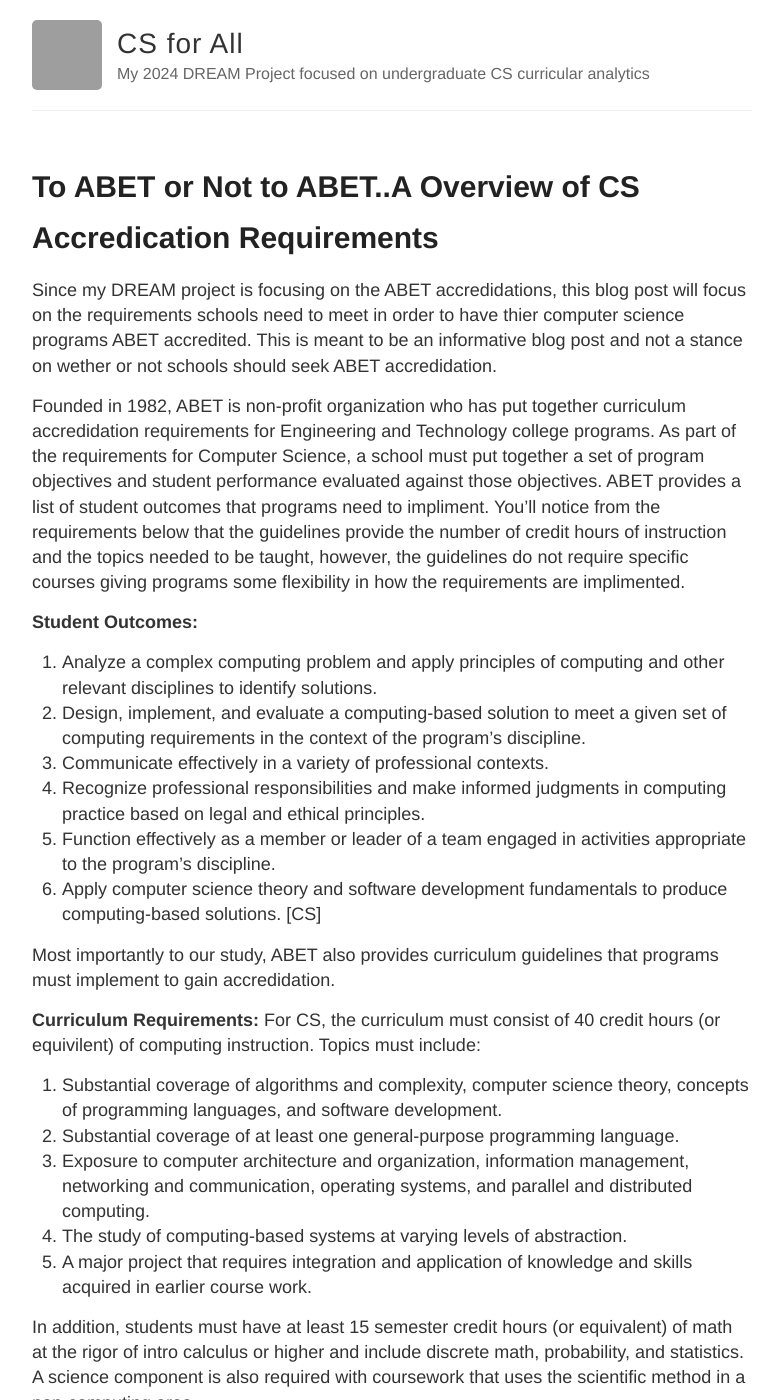
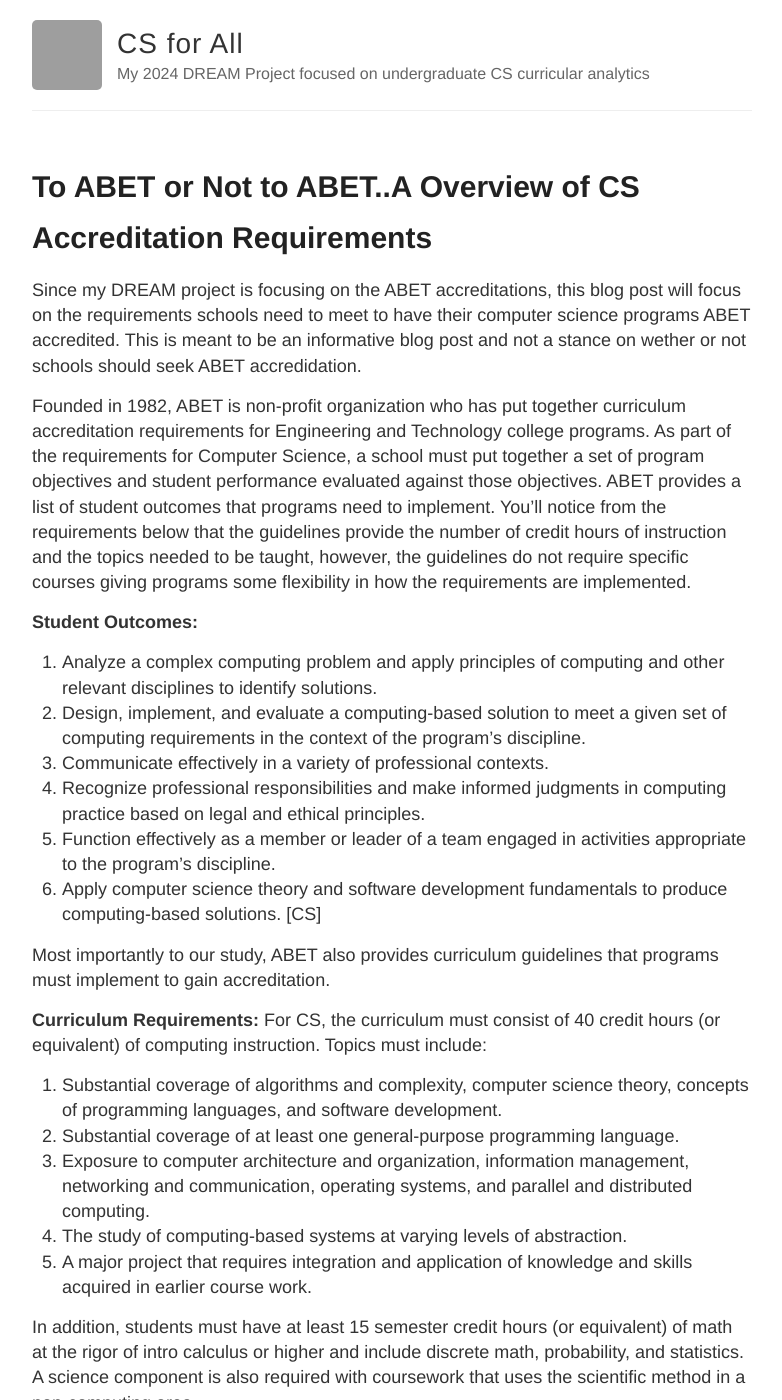
Before and after one commit to scolino/scolino.github.io, a Jekyll site: the page built from _posts/2024-08-06-abet.md, in a window 1280 px wide and 1400 px high. Shown: the whole window, without its empty margins (248-1030 px from the left). Built offline with Jekyll 4.4.1, drawn with Linux system fonts in a browser that asks for light colours; grey boxes are pictures that could not be loaded.

Commit message:
update blog posts

```diff
--- a/_posts/2024-08-06-abet.md
+++ b/_posts/2024-08-06-abet.md
@@ -1,11 +1,11 @@
 ---
 layout: post
-title: To ABET or Not to ABET..A Overview of CS Accredication Requirements
+title: To ABET or Not to ABET..A Overview of CS Accreditation  Requirements
 ---
-Since my DREAM project is focusing on the ABET accredidations, this blog post will focus on the requirements schools need to meet in order to have thier computer science programs ABET accredited. This is meant to be an informative blog post and not a stance on wether or not schools should seek ABET accredidation.
+Since my DREAM project is focusing on the ABET accreditations, this blog post will focus on the requirements schools need to meet to have their computer science programs ABET accredited. This is meant to be an informative blog post and not a stance on wether or not schools should seek ABET accredidation.
 
 
-Founded in 1982, ABET is non-profit organization who has put together curriculum accredidation requirements for Engineering and Technology college programs.  As part of the requirements for Computer Science, a school must put together a set of program objectives and student performance evaluated against those objectives. ABET provides a list of student outcomes that programs need to impliment. You'll notice from the requirements below that the guidelines provide the number of credit hours of instruction and the topics needed to be taught, however, the guidelines do not require specific courses giving programs some flexibility in how the requirements are implimented.
+Founded in 1982, ABET is non-profit organization who has put together curriculum accreditation requirements for Engineering and Technology college programs.  As part of the requirements for Computer Science, a school must put together a set of program objectives and student performance evaluated against those objectives. ABET provides a list of student outcomes that programs need to implement. You'll notice from the requirements below that the guidelines provide the number of credit hours of instruction and the topics needed to be taught, however, the guidelines do not require specific courses giving programs some flexibility in how the requirements are implemented.
 
 **Student Outcomes:**
 1. Analyze a complex computing problem and apply principles of computing and other relevant disciplines to identify solutions.
@@ -17,10 +17,10 @@ computing practice based on legal and ethical principles.
 appropriate to the program’s discipline.
 6. Apply computer science theory and software development fundamentals to produce computing-based solutions. [CS]
 
-Most importantly to our study, ABET also provides curriculum guidelines that programs must implement to gain accredidation.
+Most importantly to our study, ABET also provides curriculum guidelines that programs must implement to gain accreditation.
 
 **Curriculum Requirements:**
-For CS, the curriculum must consist of 40 credit hours (or equivilent) of computing instruction. Topics must include:
+For CS, the curriculum must consist of 40 credit hours (or equivalent) of computing instruction. Topics must include:
 1. Substantial coverage of algorithms and complexity, computer science theory, concepts of programming languages, and software development.
 2. Substantial coverage of at least one general-purpose programming language.
 3. Exposure to computer architecture and organization, information management, networking and communication, operating systems, and parallel and distributed computing.
```
Also changed, not shown: _posts/2024-08-12-representation-comparisons.md (+1 -1 lines), _posts/2024-09-30-complexities.md (+2 -2 lines), _posts/2024-10-11-learning-next-steps.md (+1 -1 lines), _posts/2024-12-16-sigcse.md (+2 -2 lines).
